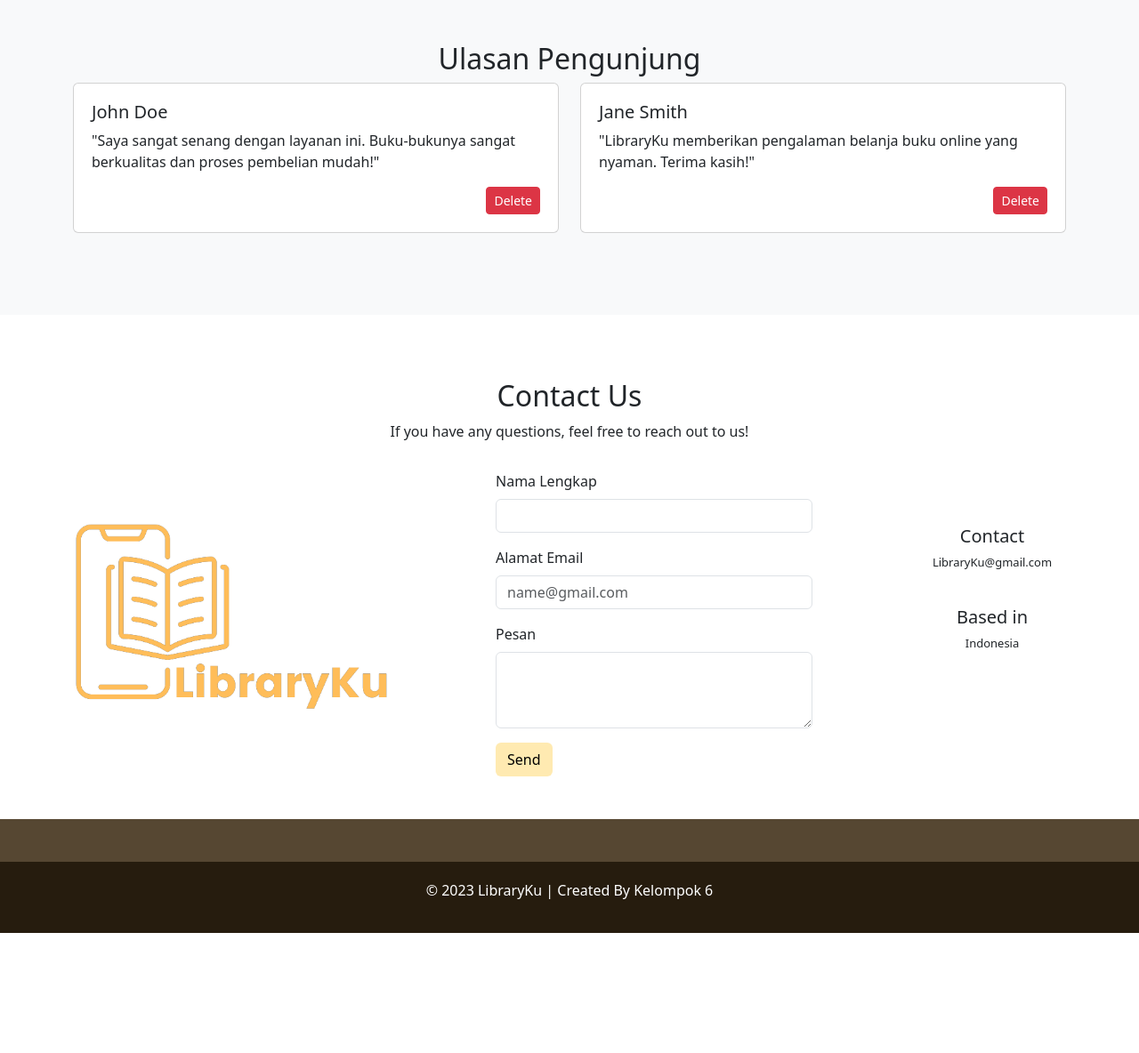
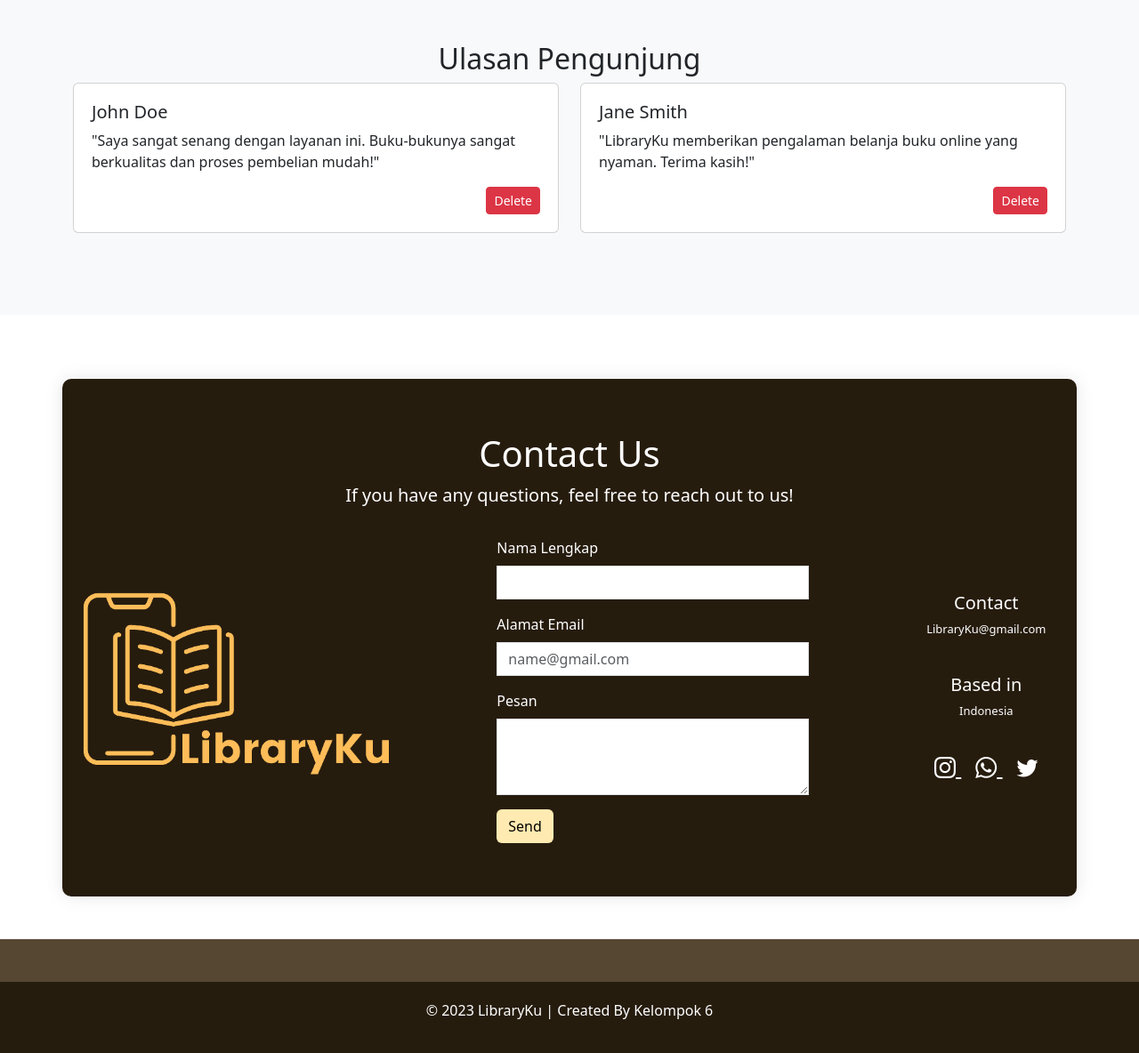
Before and after one commit to nzzzztx/finalproject, a Flask app: page /homeadmin in a window 1280 px wide. Shown: the part 1179-2363 px from the top of the page at 89% size. Before the commit the page ends 2228 px from the top, so only its background shows below. Run offline with Flask 3, Linux system fonts and the light colour scheme.

Commit message:
Update homeadmin.css

```diff
--- a/static/homeadmin.css
+++ b/static/homeadmin.css
@@ -153,6 +153,80 @@
   /* Atur jarak dalam kartu ulasan */
 }
 
+/* Styling for Contact Section */
+#kontak {
+  background-color: #261c0e;
+  padding: 60px 20px;
+  /* Tambahkan padding pada sisi kiri dan kanan */
+  color: #fff;
+  /* Ganti warna teks menjadi putih */
+  width: 100%;
+  /* Lebarkan elemen ke seluruh lebar layar */
+  border-radius: 10px;
+  /* Tambahkan border-radius untuk sudut yang lebih lembut */
+  box-shadow: 0px 0px 20px rgba(0, 0, 0, 0.1);
+  /* Tambahkan shadow */
+}
+
+#kontak h2 {
+  font-size: 2.5rem;
+}
+
+#kontak p {
+  font-size: 1.25rem;
+}
+
+.alert {
+  margin-top: 20px;
+}
+
+.alert-warning {
+  background-color: #f8d7da;
+  color: #721c24;
+  border-color: #f5c6cb;
+}
+
+.form-control {
+  border-radius: 0;
+}
+
+.btn-kirim {
+  background-color: #261c0e;
+  color: #fff;
+}
+
+.btn-kirim:hover {
+  background-color: #1a130a;
+}
+
+.btn-loading {
+  background-color: #261c0e;
+  color: #fff;
+}
+
+/* Styling for Social Icons */
+.social-icons {
+  margin-top: 20px;
+}
+
+.social-icons a {
+  color: #fff;
+  font-size: 24px;
+  margin-right: 10px;
+}
+
+/* Responsive styles for Social Icons */
+@media (max-width: 768px) {
+  .social-icons {
+    text-align: center;
+  }
+
+  .social-icons a {
+    display: block;
+    margin-bottom: 10px;
+  }
+}
+
 /* Footer */
 footer {
   background-color: #261c0e;
```
